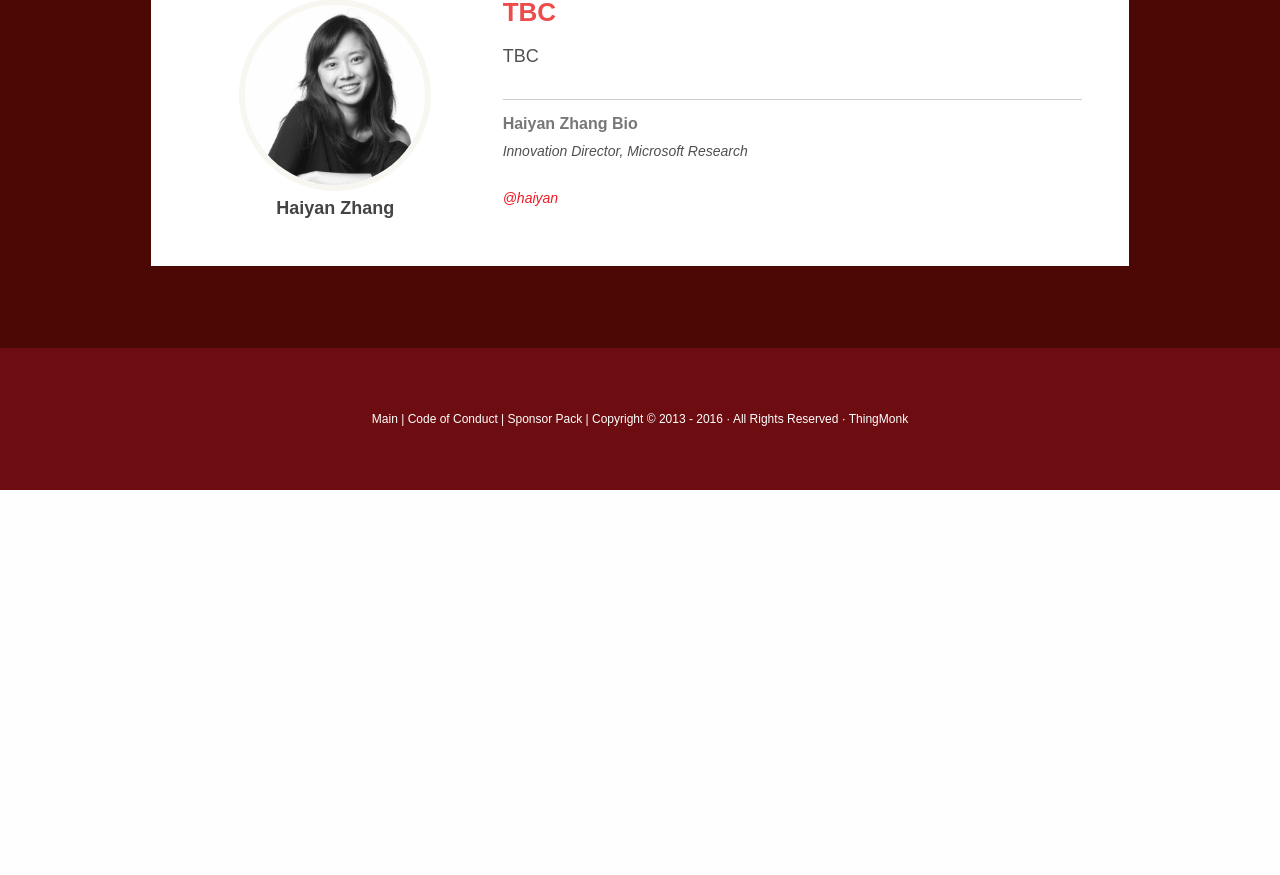
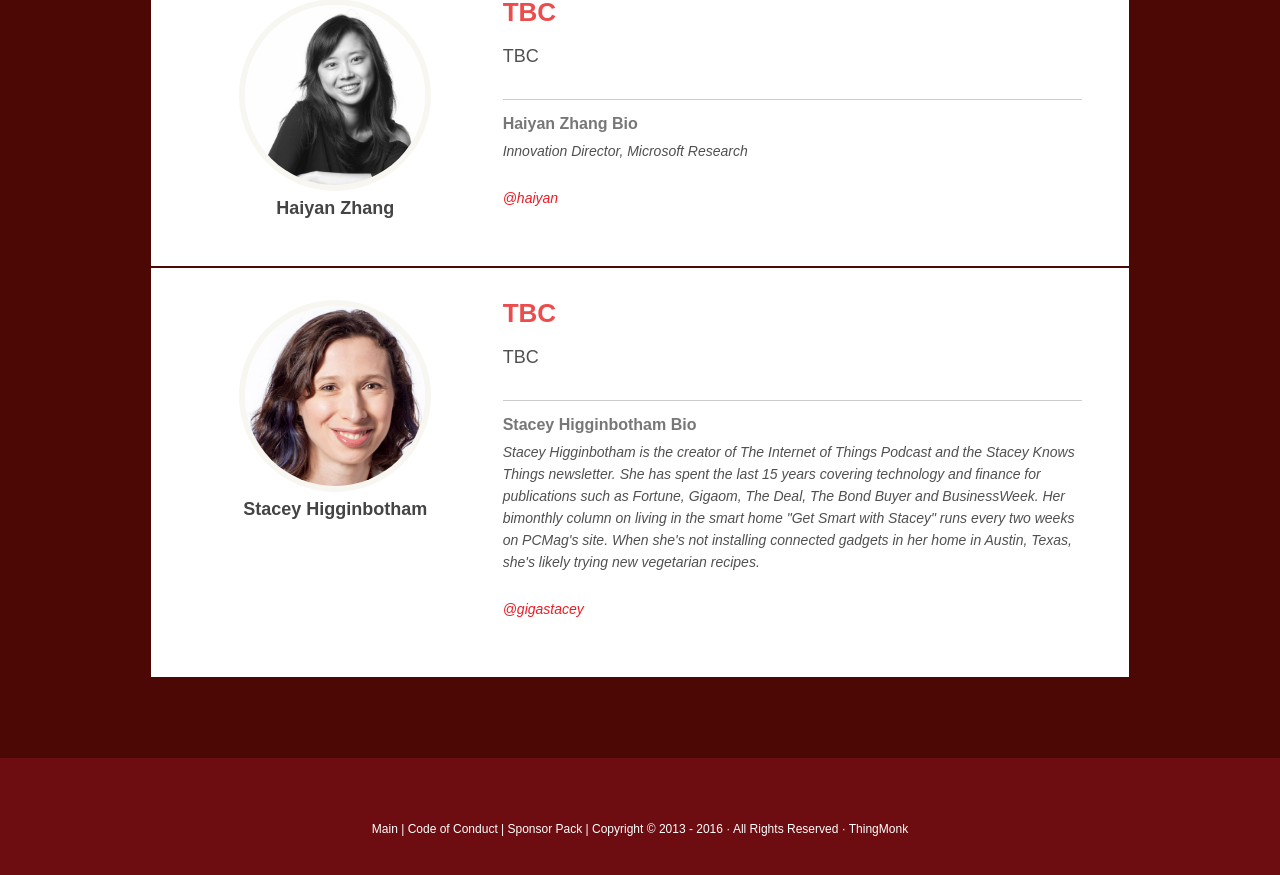
Before and after one commit to thingmonk/thingmonk.github.io, a Jekyll site: the page built from thingmonk-talks.html, in a window 1280 px wide and 900 px high, scrolled down 8780 px. Shown: the top 875 px of the window. Built offline with Jekyll 4.4.1, drawn with Linux system fonts in a browser that asks for light colours; before the commit the page ends 9270 px from its top, so only the background shows below that.

Commit message:
adding Stacey to speakers

```diff
--- a/_data/speakers.yml
+++ b/_data/speakers.yml
@@ -109,3 +109,10 @@
   talktitle: TBC
   talkabstract: TBC
   twitter: haiyan
+
+- name: Stacey Higginbotham
+  photo: stacey.jpg
+  bio: Stacey Higginbotham is the creator of The Internet of Things Podcast and the Stacey Knows Things newsletter. She has spent the last 15 years covering technology and finance for publications such as Fortune, Gigaom, The Deal, The Bond Buyer and BusinessWeek. Her bimonthly column on living in the smart home "Get Smart with Stacey" runs every two weeks on PCMag's site. When she's not installing connected gadgets in her home in Austin, Texas, she's likely trying new vegetarian recipes.
+  talktitle: TBC
+  talkabstract: TBC
+  twitter: gigastacey
```
Also changed, not shown: imgs/stacey.jpg (added).
